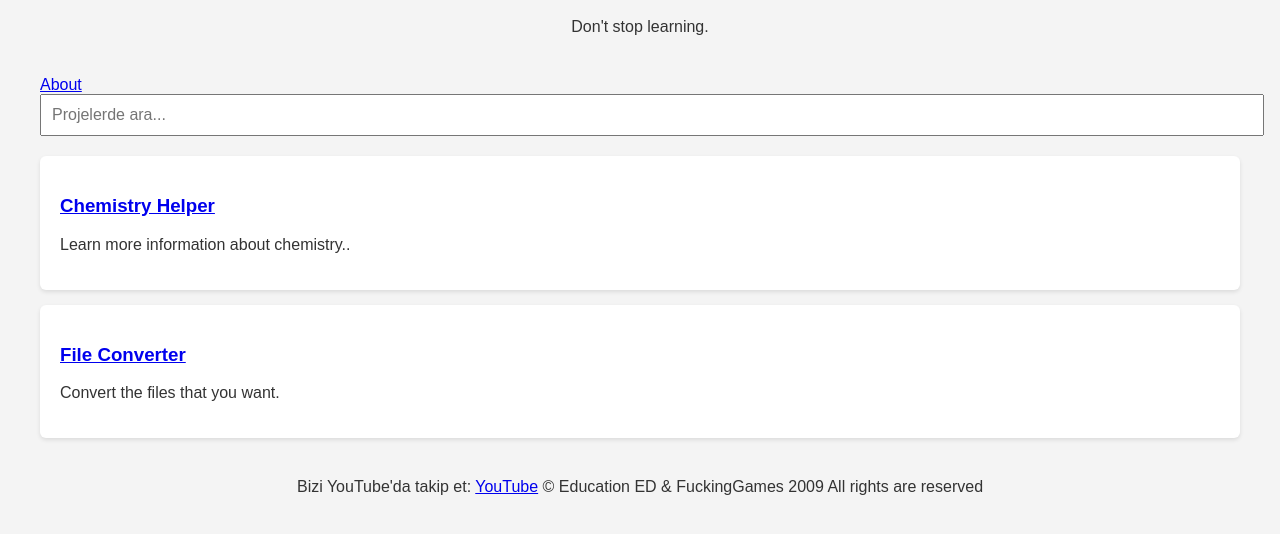
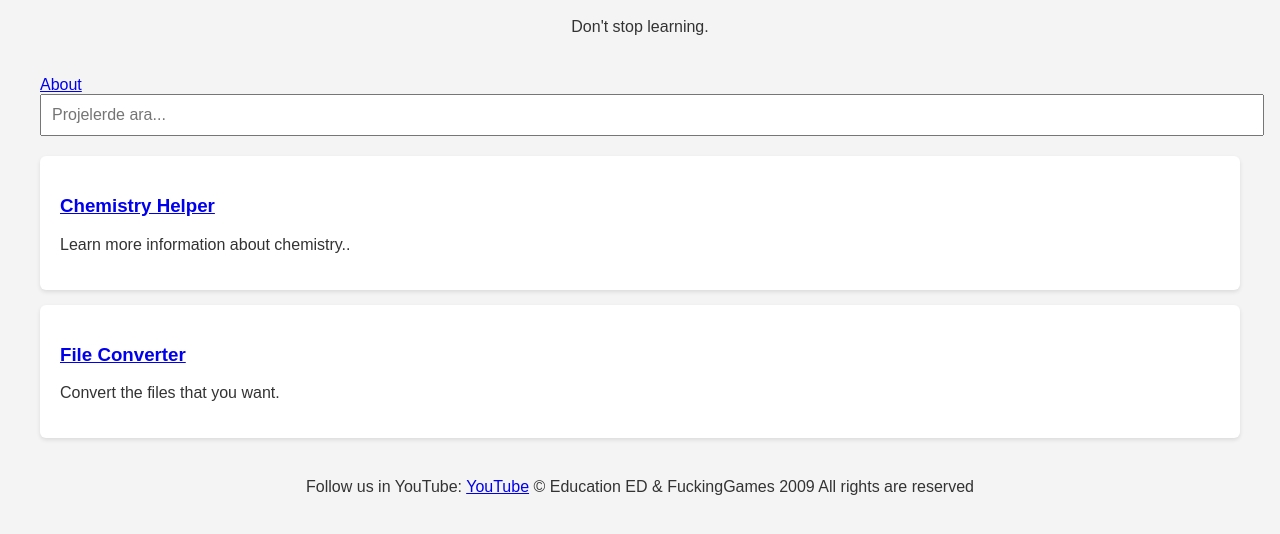
Before and after one commit to chemist83/mainpage, a plain HTML site: page index.html in a window 1280 px wide. Shown: the part 80-614 px from the top of the page. Drawn offline with Linux system fonts and the light colour scheme.

Commit message:
Update index.html

```diff
--- a/index.html
+++ b/index.html
@@ -26,7 +26,7 @@
   </section>
 
   <footer>
-    <p>Bizi YouTube'da takip et: <a href="https://youtube.com/@educationed" target="_blank">YouTube</a> © Education ED & FuckingGames 2009  All rights are reserved</p>
+    <p>Follow us in YouTube: <a href="https://youtube.com/@metegaygil-8jk?si=H4hCq2j4XPyNBCqN" target="_blank">YouTube</a> © Education ED & FuckingGames 2009  All rights are reserved</p>
   </footer>
 
   <script>
```
